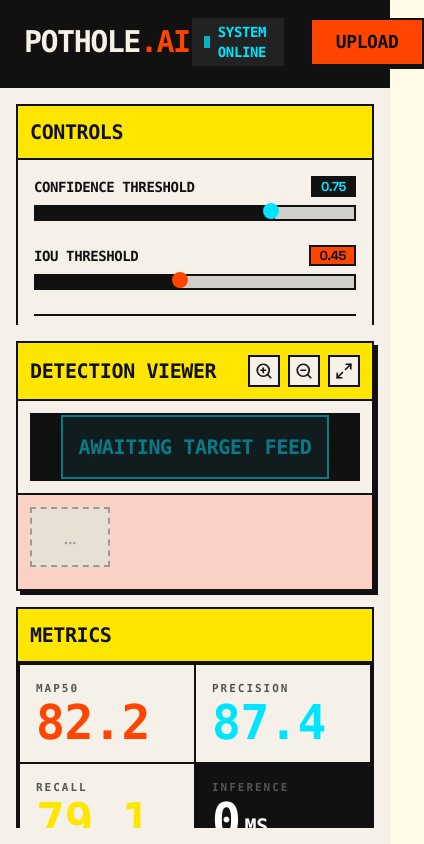
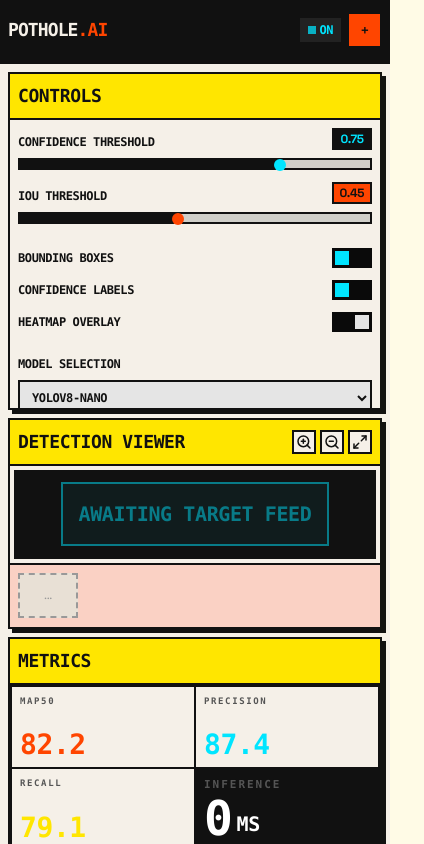
Before and after one commit to shobith-s/pothole-detection, a React (Vite) app in the folder frontend/: page / in a window 390 px wide. Shown: the whole page, 424 px wide, since content can reach past the window. Built offline with nearby package versions, Linux system fonts and the light colour scheme; no server answers.

Commit message:
feat: add pnpm-lock.yaml file with updated dependencies
Co-authored-by: Shobith S <125682277+shobith-s@users.noreply.github.com>

```diff
--- a/frontend/src/App.jsx
+++ b/frontend/src/App.jsx
@@ -4,9 +4,9 @@ import { Copy, Maximize2, ZoomIn, ZoomOut } from 'lucide-react'
 const API_BASE_URL = import.meta.env.VITE_API_BASE_URL || 'https://shobiths-pothole-backend.hf.space'
 
 const Toggle = ({ label, checked, onToggle, activeColor = 'bg-[#00E5FF]' }) => (
-  <label className="flex items-center justify-between cursor-pointer group w-full gap-3">
-    <span className="text-base font-bold uppercase">{label}</span>
-    <span className={`relative flex h-6 w-12 items-center neo-border transition-colors ${checked ? activeColor : 'bg-[#E5E5E5]'}`}>
+  <label className="flex items-center justify-between cursor-pointer group w-full gap-2">
+    <span className="text-xs sm:text-base font-bold uppercase flex-1">{label}</span>
+    <span className={`relative flex h-5 sm:h-6 w-10 sm:w-12 items-center neo-border transition-colors flex-shrink-0 ${checked ? activeColor : 'bg-[#E5E5E5]'}`}>
       <input
         type="checkbox"
         checked={checked}
@@ -14,7 +14,7 @@ const Toggle = ({ label, checked, onToggle, activeColor = 'bg-[#00E5FF]' }) => (
         className="sr-only"
       />
       <span
-        className={`absolute top-0 h-full w-6 bg-[#0A0A0A] neo-border border-t-0 border-b-0 transition-all ${checked ? 'right-0 border-r-0' : 'left-0 border-l-0'}`}
+        className={`absolute top-0 h-full flex-shrink-0 bg-[#0A0A0A] neo-border border-t-0 border-b-0 transition-all ${checked ? 'right-0 border-r-0 w-5 sm:w-6' : 'left-0 border-l-0 w-5 sm:w-6'}`}
       />
     </span>
   </label>
@@ -22,13 +22,13 @@ const Toggle = ({ label, checked, onToggle, activeColor = 'bg-[#00E5FF]' }) => (
 
 const Slider = ({ label, value, onChange, colorHex }) => (
   <div className="flex flex-col gap-2">
-    <div className="flex justify-between items-end">
-      <label className="text-sm font-bold uppercase">{label}</label>
+    <div className="flex justify-between items-end gap-2">
+      <label className="text-xs sm:text-sm font-bold uppercase flex-1">{label}</label>
       <span
-        className="threshold-badge"
+        className="threshold-badge text-xs sm:text-sm flex-shrink-0"
         style={{ background: colorHex === '#00E5FF' ? '#111111' : '#FF4500', color: colorHex === '#00E5FF' ? '#00E5FF' : '#111111' }}
       >
-        {value}
+        {value.toFixed(2)}
       </span>
     </div>
     <input
@@ -49,10 +49,10 @@ const Slider = ({ label, value, onChange, colorHex }) => (
 
 const MetricCell = ({ label, value, color, unit = '' }) => (
   <div className="metrics-cell flex flex-col justify-between bg-[#F5F0E8]">
-    <span className="text-[11px] font-bold text-[#555] uppercase tracking-[0.18em]">{label}</span>
+    <span className="text-[9px] sm:text-[11px] font-bold text-[#555] uppercase tracking-[0.18em]">{label}</span>
     <div className="flex items-end gap-1 leading-none">
-      <span className="text-[48px] font-black" style={{ color }}>{value}</span>
-      {unit ? <span className="pb-2 text-[20px] font-bold" style={{ color }}>{unit}</span> : null}
+      <span className="text-[28px] sm:text-[48px] font-black" style={{ color }}>{value}</span>
+      {unit ? <span className="pb-1 sm:pb-2 text-[12px] sm:text-[20px] font-bold" style={{ color }}>{unit}</span> : null}
     </div>
   </div>
 )
@@ -306,39 +306,41 @@ function App() {
   return (
     <div className="h-screen flex flex-col font-mono uppercase tracking-tight bg-[#F5F0E8] text-[#111111]">
       {/* Top Nav */}
-      <header className="bg-[#111111] text-[#F5F0E8] flex justify-between items-center w-full px-6 py-4 border-b-4 border-[#111111] flex-shrink-0 z-50">
-        <div className="flex items-center gap-2">
-            <span className="text-3xl font-black tracking-tighter">
+      <header className="bg-[#111111] text-[#F5F0E8] flex justify-between items-center w-full px-2 sm:px-4 py-3 sm:py-4 border-b-4 border-[#111111] flex-shrink-0 z-50 gap-2 min-h-0">
+        <div className="flex items-center gap-1 sm:gap-2 min-w-0">
+            <span className="text-lg sm:text-3xl font-black tracking-tighter truncate">
                 POTHOLE<span className="text-[#FF4500]">.AI</span>
             </span>
         </div>
-        <div className="flex items-center gap-6">
-            <div className="flex items-center gap-2 bg-[#222] px-3 py-1 border-2 border-[#111]">
-                <div className="w-3 h-3 bg-[#00E5FF] animate-pulse"></div>
-                <span className="text-sm font-bold text-[#00E5FF] uppercase">SYSTEM ONLINE</span>
+        <div className="flex items-center gap-1 sm:gap-6 flex-shrink-0">
+            <div className="flex items-center gap-1 sm:gap-2 bg-[#222] px-2 sm:px-3 py-1 border-2 border-[#111] text-xs sm:text-sm">
+                <div className="w-2 h-2 sm:w-3 sm:h-3 bg-[#00E5FF] animate-pulse flex-shrink-0"></div>
+                <span className="font-bold text-[#00E5FF] uppercase hidden sm:inline-block">SYSTEM ONLINE</span>
+                <span className="font-bold text-[#00E5FF] uppercase sm:hidden">ON</span>
             </div>
 
-            <div className="hidden md:block text-[#F5F0E8] font-bold text-sm tracking-widest">{timeStr}</div>
+            <div className="hidden lg:block text-[#F5F0E8] font-bold text-xs tracking-widest whitespace-nowrap">{timeStr}</div>
 
             <button
                 onClick={triggerFileInput}
-                className="bg-[#FF4500] text-[#111111] px-6 py-2 text-lg font-black uppercase border-2 border-[#111] shadow-[3px_3px_0px_0px_#111] active:shadow-[1px_1px_0px_0px_#111] active:translate-y-[2px] transition-all flex items-center gap-2">
-                UPLOAD
+                className="bg-[#FF4500] text-[#111111] px-3 sm:px-6 py-2 text-xs sm:text-lg font-black uppercase border-2 border-[#111] shadow-[3px_3px_0px_0px_#111] active:shadow-[1px_1px_0px_0px_#111] active:translate-y-[2px] transition-all flex items-center gap-2 flex-shrink-0">
+                <span className="hidden sm:inline">UPLOAD</span>
+                <span className="sm:hidden">+</span>
             </button>
             <input type="file" ref={fileInputRef} onChange={handleFileChange} accept="image/*" className="hidden" />
         </div>
       </header>
 
       {/* Main Content */}
-      <main className="flex-1 flex flex-col lg:flex-row p-4 gap-4 overflow-hidden bg-[#F5F0E8]">
+      <main className="flex-1 flex flex-col lg:flex-row p-2 sm:p-4 gap-2 sm:gap-4 overflow-hidden bg-[#F5F0E8]">
 
-        {/* Left Column: Controls (260px) */}
-        <aside className="w-full lg:w-[280px] flex flex-col h-full overflow-y-auto">
+        {/* Left Column: Controls */}
+        <aside className="w-full lg:w-[280px] flex flex-col lg:h-full lg:overflow-y-auto max-h-[40vh] lg:max-h-none">
           <div className="bg-[#F5F0E8] border-2 border-[#111] shadow-[4px_4px_0px_0px_#111] flex flex-col h-full">
-            <div className="border-b-2 border-[#111] p-3 bg-[#FFE600]">
-                <h2 className="text-xl font-black uppercase text-[#111]">CONTROLS</h2>
+            <div className="border-b-2 border-[#111] p-2 sm:p-3 bg-[#FFE600]">
+                <h2 className="text-lg sm:text-xl font-black uppercase text-[#111]">CONTROLS</h2>
             </div>
-            <div className="p-4 flex flex-col gap-6 flex-1 bg-[#F5F0E8]">
+            <div className="p-2 sm:p-4 flex flex-col gap-3 sm:gap-6 flex-1 bg-[#F5F0E8] overflow-y-auto">
 
                 <Slider label="CONFIDENCE THRESHOLD" value={confThreshold} onChange={setConfThreshold} colorHex="#00E5FF" />
                 <Slider label="IOU THRESHOLD" value={iouThreshold} onChange={setIouThreshold} colorHex="#FF4500" />
@@ -352,11 +354,11 @@ function App() {
                 <div className="h-[2px] bg-[#111] w-full"></div>
 
                 <div className="flex flex-col gap-2">
-                    <label className="text-sm font-bold uppercase">MODEL SELECTION</label>
+                    <label className="text-xs sm:text-sm font-bold uppercase">MODEL SELECTION</label>
                     <select
                         value={model}
                         onChange={(e)=>setModel(e.target.value)}
-                        className="w-full bg-[#E5E5E5] border-2 border-[#111] p-2 font-bold text-sm cursor-pointer outline-none focus:bg-[#00E5FF] transition-colors"
+                        className="w-full bg-[#E5E5E5] border-2 border-[#111] p-2 font-bold text-xs sm:text-sm cursor-pointer outline-none focus:bg-[#00E5FF] transition-colors"
                     >
                         <option value="YOLOV8-NANO">YOLOV8-NANO</option>
                         <option value="YOLOV8-SMALL">YOLOV8-SMALL</option>
@@ -365,17 +367,18 @@ function App() {
                     </select>
                 </div>
 
-                <div className="mt-auto pt-4">
+                <div className="mt-auto pt-2 sm:pt-4">
                     <button
                         onClick={handleScan}
                         disabled={!file && !preview}
-                        className={`w-full py-4 text-xl font-black uppercase border-2 border-[#111] shadow-[4px_4px_0px_0px_#111] active:shadow-[1px_1px_0px_0px_#111] active:translate-y-[2px] flex items-center justify-center gap-2 transition-all ${
+                        className={`w-full py-2 sm:py-4 text-xs sm:text-xl font-black uppercase border-2 border-[#111] shadow-[4px_4px_0px_0px_#111] active:shadow-[1px_1px_0px_0px_#111] active:translate-y-[2px] flex items-center justify-center gap-2 transition-all ${
                             loading ? 'bg-red-600 text-[#111] animate-pulse' : (!file && !preview ? 'bg-gray-400 text-gray-700 cursor-not-allowed hidden' : 'bg-[#FF4500] text-[#111]')
                         }`}>
-                        {loading ? '■ STOP DETECTION' : '▶ RUN DETECTION'}
+                        {loading ? '■ STOP' : '▶ RUN'}
+                        <span className="hidden sm:inline">{loading ? 'DETECTION' : 'DETECTION'}</span>
                     </button>
                     {!file && !preview && (
-                        <div className="w-full py-4 text-xl font-black uppercase border-2 border-[#111] bg-[#FF4500] opacity-50 cursor-not-allowed shadow-[4px_4px_0px_0px_#111] flex justify-center">▶ RUN DETECTION</div>
+                        <div className="w-full py-2 sm:py-4 text-xs sm:text-xl font-black uppercase border-2 border-[#111] bg-[#FF4500] opacity-50 cursor-not-allowed shadow-[4px_4px_0px_0px_#111] flex justify-center">▶ RUN <span className="hidden sm:inline">DETECTION</span></div>
                     )}
                 </div>
             </div>
@@ -383,18 +386,18 @@ function App() {
         </aside>
 
         {/* Center Column: Viewer */}
-        <section className="flex-1 flex flex-col h-full min-w-0">
+        <section className="flex-1 flex flex-col lg:h-full min-w-0 min-h-[25vh] lg:min-h-0">
             <div className="bg-[#F5F0E8] border-2 border-[#111] shadow-[4px_4px_0px_0px_#111] flex flex-col h-full">
-                <div className="border-b-2 border-[#111] p-3 bg-[#FFE600] flex justify-between items-center">
-                    <h2 className="text-xl font-black uppercase text-[#111]">DETECTION VIEWER</h2>
-                    <div className="flex gap-2">
-                    <button type="button" className="viewer-icon-btn" aria-label="Zoom in"><ZoomIn size={18} strokeWidth={2.25} /></button>
-                    <button type="button" className="viewer-icon-btn" aria-label="Zoom out"><ZoomOut size={18} strokeWidth={2.25} /></button>
-                    <button type="button" className="viewer-icon-btn" aria-label="Fullscreen"><Maximize2 size={18} strokeWidth={2.25} /></button>
+                <div className="border-b-2 border-[#111] p-2 sm:p-3 bg-[#FFE600] flex justify-between items-center gap-2">
+                    <h2 className="text-lg sm:text-xl font-black uppercase text-[#111] truncate">DETECTION VIEWER</h2>
+                    <div className="flex gap-1 flex-shrink-0">
+                    <button type="button" className="viewer-icon-btn w-6 h-6 sm:w-8 sm:h-8" aria-label="Zoom in"><ZoomIn size={14} strokeWidth={2.25} className="sm:w-full sm:h-full" style={{width: '16px', height: '16px'}} /></button>
+                    <button type="button" className="viewer-icon-btn w-6 h-6 sm:w-8 sm:h-8" aria-label="Zoom out"><ZoomOut size={14} strokeWidth={2.25} className="sm:w-full sm:h-full" style={{width: '16px', height: '16px'}} /></button>
+                    <button type="button" className="viewer-icon-btn w-6 h-6 sm:w-8 sm:h-8" aria-label="Fullscreen"><Maximize2 size={14} strokeWidth={2.25} className="sm:w-full sm:h-full" style={{width: '16px', height: '16px'}} /></button>
                     </div>
                 </div>
                 {/* Main Image Area with Canvas Overlay */}
-                <div className="flex-1 bg-[#111111] relative m-3 border-2 border-[#111] overflow-hidden flex items-center justify-center group">
+                <div className="flex-1 bg-[#111111] relative m-1 sm:m-3 border-2 border-[#111] overflow-hidden flex items-center justify-center group">
                     {preview ? (
                          <div className="relative h-full w-full flex items-center justify-center">
                              {/* Original Image */}
@@ -417,25 +420,25 @@ function App() {
                     )}
                 </div>
                 {/* Thumbnails Placeholder */}
-                <div className="h-24 border-t-2 border-[#111] bg-[#FFB4A2]/50 p-3 flex gap-3 overflow-x-auto">
+                <div className="h-16 sm:h-24 border-t-2 border-[#111] bg-[#FFB4A2]/50 p-2 sm:p-3 flex gap-2 sm:gap-3 overflow-x-auto">
                     {preview && (
-                        <div className="h-full aspect-video bg-[#111] border-2 border-[#FF4500] relative cursor-pointer opacity-100 shadow-[3px_3px_0px_0px_#111]">
+                        <div className="h-full aspect-video bg-[#111] border-2 border-[#FF4500] relative cursor-pointer opacity-100 shadow-[3px_3px_0px_0px_#111] flex-shrink-0">
                             <img src={preview} alt="Thumbnail 1" className="w-full h-full object-cover" />
                         </div>
                     )}
-                  <div className="thumbnail-overflow">
+                  <div className="thumbnail-overflow text-xs sm:text-base">
                     <span>{uploadCount > 2 ? `+${uploadCount - 2}` : '...'}</span>
                     </div>
                 </div>
             </div>
         </section>
 
-        {/* Right Column: Metrics & Log (280px) */}
-        <aside className="w-full lg:w-[280px] flex flex-col gap-4 h-full overflow-hidden">
+        {/* Right Column: Metrics & Log */}
+        <aside className="w-full lg:w-[280px] flex flex-col gap-2 sm:gap-4 lg:h-full lg:overflow-hidden max-h-[25vh] lg:max-h-none">
             {/* Metrics Card */}
-            <div className="bg-[#F5F0E8] border-2 border-[#111] shadow-[4px_4px_0px_0px_#111] flex flex-col shrink-0 flex-[0.7]">
-                <div className="border-b-2 border-[#111] p-3 bg-[#FFE600]">
-                    <h2 className="text-xl font-black uppercase text-[#111]">METRICS</h2>
+            <div className="bg-[#F5F0E8] border-2 border-[#111] shadow-[4px_4px_0px_0px_#111] flex flex-col shrink-0 lg:flex-[0.7]">
+                <div className="border-b-2 border-[#111] p-2 sm:p-3 bg-[#FFE600]">
+                    <h2 className="text-lg sm:text-xl font-black uppercase text-[#111]">METRICS</h2>
                 </div>
                 <div className="flex-1 metrics-grid bg-[#F5F0E8]">
                   <MetricCell label="MAP50" value={metrics.map50} color="#FF4500" />
@@ -452,14 +455,14 @@ function App() {
             </div>
 
             {/* Detection Log Card */}
-            <div className="bg-[#F5F0E8] border-2 border-[#111] shadow-[4px_4px_0px_0px_#111] flex flex-col flex-1 min-h-0">
-                <div className="border-b-2 border-[#111] p-3 bg-[#111111] flex justify-between items-center">
-                    <h2 className="text-lg font-black text-[#FFE600] flex items-center gap-2">LOG</h2>
-                  <button type="button" className="log-copy-btn" aria-label="Copy logs">
-                    <Copy size={20} strokeWidth={2.25} />
+            <div className="bg-[#F5F0E8] border-2 border-[#111] shadow-[4px_4px_0px_0px_#111] flex flex-col flex-1 min-h-0 lg:min-h-0">
+                <div className="border-b-2 border-[#111] p-2 sm:p-3 bg-[#111111] flex justify-between items-center gap-2">
+                    <h2 className="text-sm sm:text-lg font-black text-[#FFE600] flex items-center gap-2">LOG</h2>
+                  <button type="button" className="log-copy-btn w-4 h-4 sm:w-5 sm:h-5" aria-label="Copy logs">
+                    <Copy size={16} strokeWidth={2.25} className="sm:w-full sm:h-full" style={{width: '16px', height: '16px'}} />
                   </button>
                 </div>
-                <div className="flex-1 bg-[#0A0A0A] p-3 overflow-y-auto font-mono text-[12px] leading-tight text-[#00E5FF] space-y-2 flex flex-col">
+                <div className="flex-1 bg-[#0A0A0A] p-2 sm:p-3 overflow-y-auto font-mono text-[9px] sm:text-[12px] leading-tight text-[#00E5FF] space-y-1 sm:space-y-2 flex flex-col">
                     {logs.map((log, i) => (
                      <div key={i} className={`log-entry ${log.message.startsWith('├') || log.message.startsWith('└') ? 'pl-4' : 'border-l-2 pl-2 border-[#00E5FF]'} ${log.type === 'alert' ? (log.message.includes('ERROR') ? 'text-red-500 border-red-500' : 'text-[#00E5FF] border-[#FF4500]') : 'opacity-70'}`}>
                              {!log.message.startsWith('├') && !log.message.startsWith('└') && <span className="text-gray-500 mr-2">[{log.time}]</span>}
--- a/frontend/src/index.css
+++ b/frontend/src/index.css
@@ -43,56 +43,67 @@
     padding: 2px 8px;
     border: 2px solid #111;
     font-family: var(--font-sg);
-    font-size: 13px;
+    font-size: clamp(10px, 2vw, 13px);
     font-weight: 700;
     line-height: 1;
     text-align: center;
     white-space: nowrap;
   }
 
+  @media (max-width: 640px) {
+    .threshold-badge {
+      min-width: 40px;
+      padding: 1px 6px;
+      font-size: 10px;
+    }
+  }
+
   .slider-input {
     -webkit-appearance: none;
     appearance: none;
-    height: 16px;
+    height: clamp(12px, 3vw, 16px);
     border: 2px solid #111;
     outline: none;
     background-repeat: no-repeat;
+    cursor: pointer;
   }
 
   .slider-input::-webkit-slider-runnable-track {
-    height: 16px;
+    height: 100%;
     background: transparent;
   }
 
   .slider-input::-webkit-slider-thumb {
     -webkit-appearance: none;
     appearance: none;
-    width: 16px;
-    height: 16px;
+    width: clamp(12px, 3vw, 16px);
+    height: clamp(12px, 3vw, 16px);
     border-radius: 9999px;
     background: var(--thumb-color, #111);
     border: none;
     box-shadow: none;
-    margin-top: -2px;
+    margin-top: -1px;
+    cursor: pointer;
   }
 
   .slider-input::-moz-range-track {
-    height: 16px;
+    height: 100%;
     background: transparent;
   }
 
   .slider-input::-moz-range-thumb {
-    width: 16px;
-    height: 16px;
+    width: clamp(12px, 3vw, 16px);
+    height: clamp(12px, 3vw, 16px);
     border-radius: 9999px;
     background: var(--thumb-color, #111);
     border: none;
     box-shadow: none;
+    cursor: pointer;
   }
 
   .viewer-icon-btn {
-    width: 32px;
-    height: 32px;
+    width: 24px;
+    height: 24px;
     border: 2px solid #111;
     background: #F5F0E8;
     display: flex;
@@ -100,6 +111,15 @@
     justify-content: center;
     cursor: pointer;
     color: #111;
+    padding: 0;
+    flex-shrink: 0;
+  }
+
+  @media (min-width: 640px) {
+    .viewer-icon-btn {
+      width: 32px;
+      height: 32px;
+    }
   }
 
   .viewer-icon-btn:hover {
@@ -112,19 +132,30 @@
     grid-template-rows: 1fr 1fr;
     border-left: 2px solid #111;
     border-top: 2px solid #111;
+    height: 100%;
   }
 
   .metrics-cell {
     border-right: 2px solid #111;
     border-bottom: 2px solid #111;
-    padding: 16px;
+    padding: clamp(8px, 3vw, 16px);
+    display: flex;
+    flex-direction: column;
+    justify-content: space-between;
+    min-height: 0;
+  }
+
+  @media (max-width: 640px) {
+    .metrics-cell {
+      padding: 8px;
+    }
   }
 
   .log-entry {
     white-space: nowrap;
     overflow: hidden;
     text-overflow: ellipsis;
-    font-size: 11px;
+    font-size: clamp(8px, 2.5vw, 12px);
     line-height: 1.6;
   }
 
@@ -134,11 +165,12 @@
     background: #1a1a1a;
     z-index: 10;
     position: relative;
+    border-radius: 2px;
   }
 
   .log-copy-btn {
-    width: 20px;
-    height: 20px;
+    width: 16px;
+    height: 16px;
     display: flex;
     align-items: center;
     justify-content: center;
@@ -147,6 +179,14 @@
     border: none;
     cursor: pointer;
     padding: 0;
+    flex-shrink: 0;
+  }
+
+  @media (min-width: 640px) {
+    .log-copy-btn {
+      width: 20px;
+      height: 20px;
+    }
   }
 
   .log-copy-btn:hover {
@@ -154,21 +194,30 @@
   }
 
   .thumbnail-overflow {
-    width: 80px;
-    height: 60px;
+    width: clamp(60px, 15vw, 80px);
+    height: clamp(45px, 12vw, 60px);
     border: 2px dashed #999;
     background: #e8e0d5;
     display: flex;
     align-items: center;
     justify-content: center;
     font-family: var(--font-sg);
-    font-size: 18px;
+    font-size: clamp(12px, 4vw, 18px);
     color: #999;
     cursor: pointer;
+    flex-shrink: 0;
   }
 
   .thumbnail-overflow:hover {
     border-color: #FF4500;
     color: #FF4500;
   }
+
+  @media (max-width: 640px) {
+    .thumbnail-overflow {
+      width: 60px;
+      height: 45px;
+      font-size: 12px;
+    }
+  }
 }
```
Also changed, not shown: 1 other file (tests, documents, lock files or other folders).
